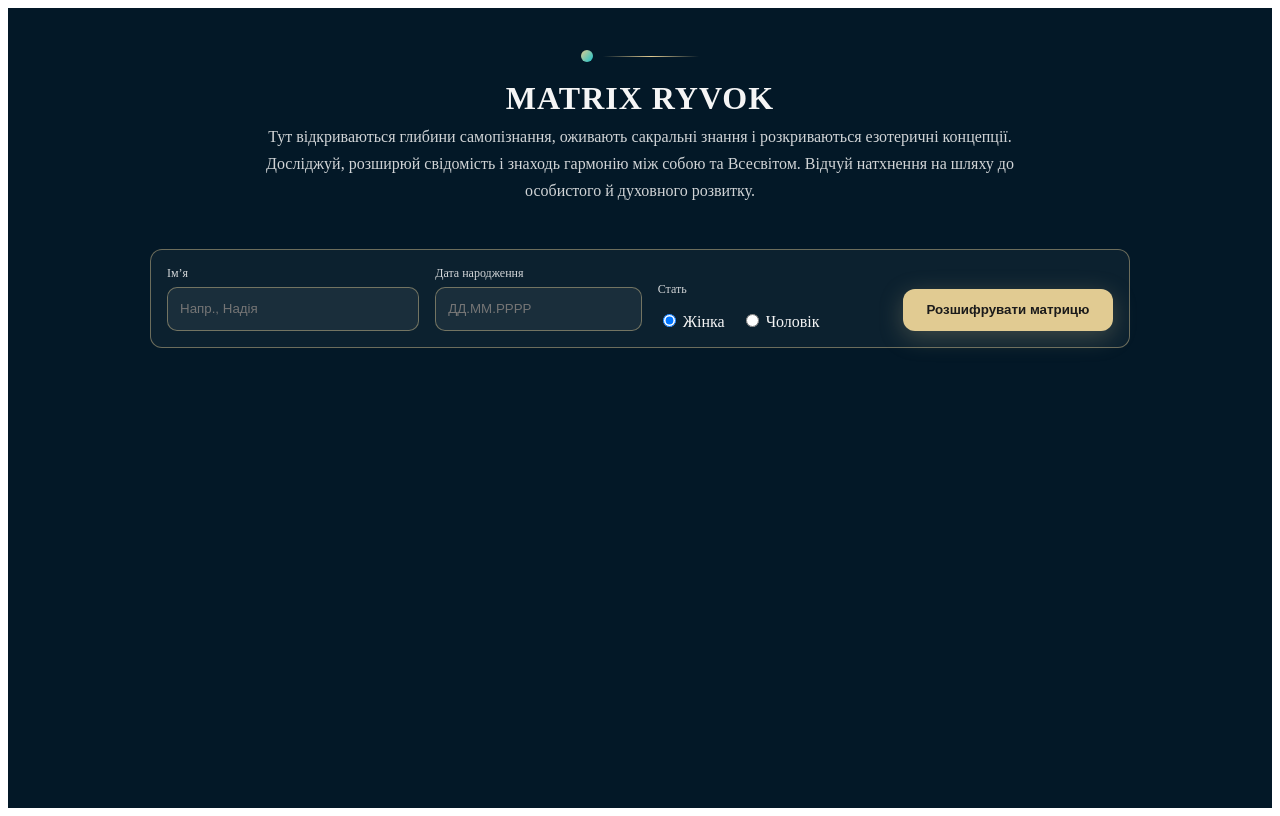
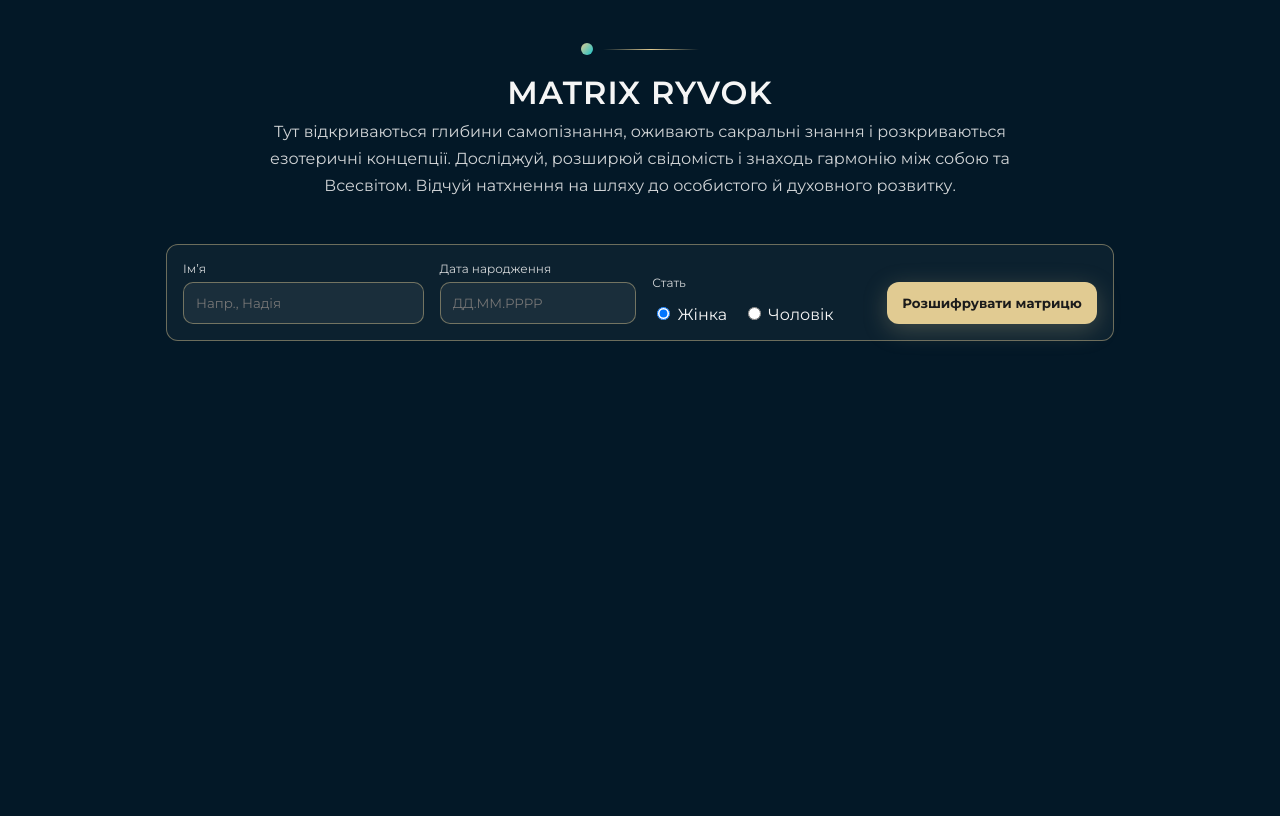
Before and after one commit to NadinMatrix/matrix-ryvok, a Next.js app: page / in a window 1280 px wide. Built offline with nearby package versions, Linux system fonts and the light colour scheme.

Commit message:
Create _app.js

```diff
--- /dev/null
+++ b/pages/_app.js
@@ -0,0 +1,18 @@
+// pages/_app.js
+import Head from 'next/head'
+import '../styles/globals.css'
+
+export default function App({ Component, pageProps }){
+  return (
+    <>
+      <Head>
+        {/* Google Fonts */}
+        <link rel="preconnect" href="https://fonts.gstatic.com" crossOrigin="" />
+        <link href="https://fonts.googleapis.com/css2?family=Montserrat:wght@300;400;600;700&display=swap" rel="stylesheet" />
+        <title>MATRIX RYVOK</title>
+        <meta name="viewport" content="width=device-width, initial-scale=1" />
+      </Head>
+      <Component {...pageProps} />
+    </>
+  )
+}
```
